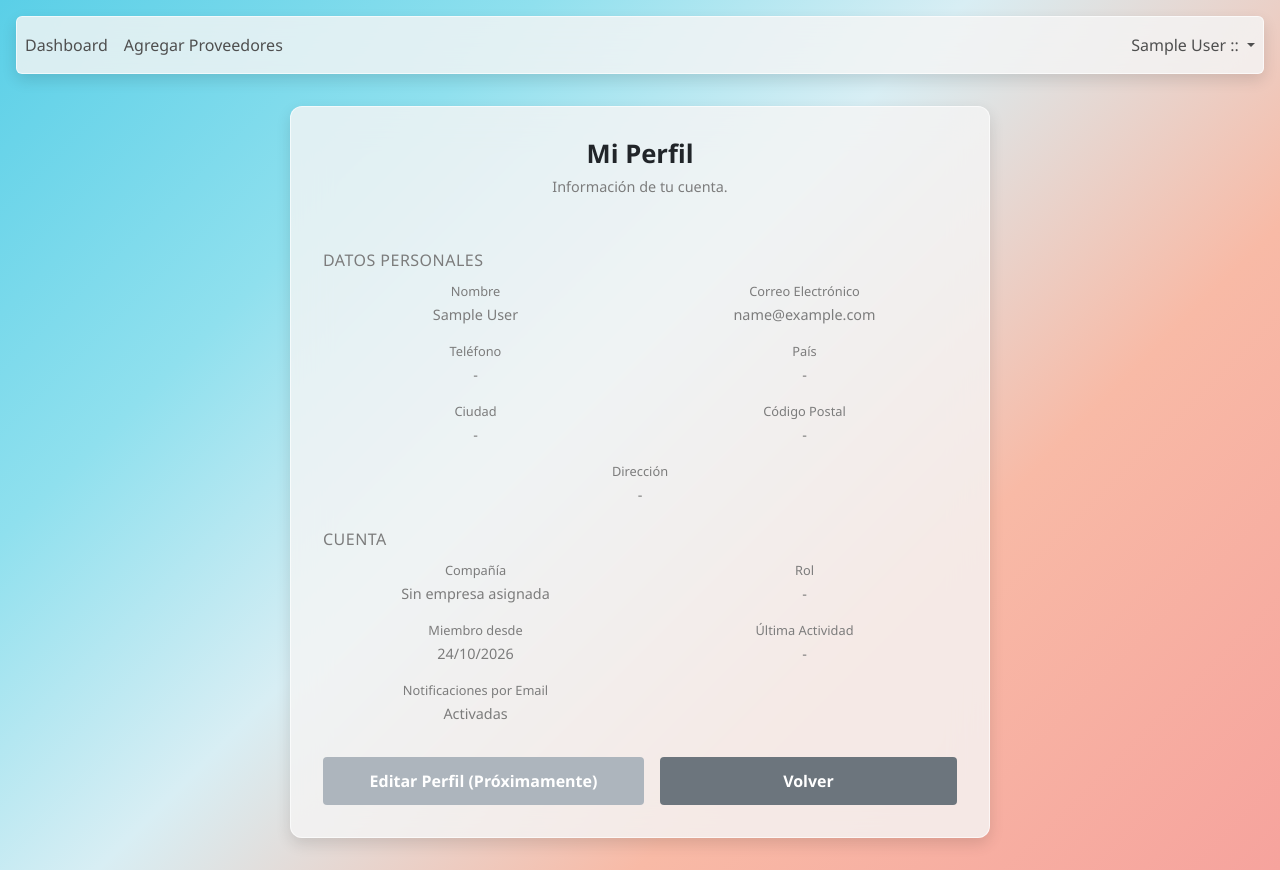
After one commit to d75324/stockv, a Django app: page /profile/ in a window 1280 px wide. The commit adds this page. Run offline with Django 5.2, Linux system fonts and the light colour scheme; the visitor is signed in with stand-in values (Sample User, id 1); data that the repository does not hold is empty.

Commit message:
agregar template para mostrar información de perfil en el navbar

```diff
--- a/stockv/urls.py
+++ b/stockv/urls.py
@@ -1,5 +1,5 @@
 from django.urls import path
-from .views import HomeView, LoginForm, DashboardView, RegisterView, CustomLoginView, CustomLogoutView, CompanyRegistrationView, ProductCreateView, ProviderCreateView, ProductRestockView, ProductCSVImportView, ProductCSVSampleView, SaleCreateView, SaleListView, SaleDetailView, SaleConfirmView, SaleCancelView
+from .views import HomeView, LoginForm, DashboardView, RegisterView, CustomLoginView, CustomLogoutView, CompanyRegistrationView, ProductCreateView, ProviderCreateView, ProductRestockView, ProductCSVImportView, ProductCSVSampleView, SaleCreateView, SaleListView, SaleDetailView, SaleConfirmView, SaleCancelView, ProfileView
 
 urlpatterns = [
     path('', HomeView.as_view(), name='home'),
@@ -18,4 +18,5 @@ urlpatterns = [
     path('sales/<int:pk>/', SaleDetailView.as_view(), name='sale_detail'),
     path('sales/<int:pk>/confirm/', SaleConfirmView.as_view(), name='sale_confirm'),
     path('sales/<int:pk>/cancel/', SaleCancelView.as_view(), name='sale_cancel'),
+    path('profile/', ProfileView.as_view(), name='profile'),
 ]
--- a/stockv/views.py
+++ b/stockv/views.py
@@ -83,7 +83,9 @@ class DashboardView(LoginRequiredMixin, TemplateView):
             # semáforos del dashboard
             context['total_stock_units'] = sum([p.current_stock for p in products])
             context['low_stock_count'] = sum([1 for p in products if p.is_below_min_stock])
-            context['pending_transfers'] = WarehouseTransfer.objects.filter(
+
+            # Ventas pendientes: oportunidades ya cargadas que faltan confirmar/cerrar.
+            context['pending_sales'] = Sale.objects.filter(
                 company=company,
                 status='pending'
             ).count()
@@ -93,7 +95,7 @@ class DashboardView(LoginRequiredMixin, TemplateView):
         else:
             context['total_stock_units'] = 0
             context['low_stock_count'] = 0
-            context['pending_transfers'] = 0
+            context['pending_sales'] = 0
             context['product_list'] = []
 
         return context
@@ -754,3 +756,26 @@ class SaleCancelView(LoginRequiredMixin, View):
             messages.info(request, 'Venta cancelada. Se liberó el stock reservado.')
 
         return redirect('sale_detail', pk=sale.pk)
+
+
+class ProfileView(LoginRequiredMixin, TemplateView):
+    """
+    Pantalla de solo lectura con los datos del usuario logueado.
+    La edición queda para más adelante: por ahora el botón está deshabilitado.
+    """
+    template_name = 'accounts/profile.html'
+
+    def get_context_data(self, **kwargs):
+        context = super().get_context_data(**kwargs)
+        user = self.request.user
+
+        company = Company.objects.filter(owner=user).first()
+        membership = None
+        if not company:
+            membership = user.memberships.filter(is_active=True).first()
+            if membership:
+                company = membership.company
+
+        context['company'] = company
+        context['membership'] = membership
+        return context
--- /dev/null
+++ b/templates/accounts/profile.html
@@ -0,0 +1,83 @@
+{% extends 'base.html' %}
+
+{% block content %}
+
+<div class="card" style="max-width: 700px; margin: 2rem auto; padding: 2rem;">
+    <h2>Mi Perfil</h2>
+    <p style="color: var(--muted);">Información de tu cuenta.</p>
+
+    <h3 style="font-size: 1rem; margin: 1.5rem 0 0.75rem; color: var(--muted); text-transform: uppercase; letter-spacing: 0.03em;">Datos Personales</h3>
+    <div style="display: grid; grid-template-columns: 1fr 1fr; gap: 1rem 1.5rem; text-align: left;">
+        <div>
+            <p style="margin: 0; font-size: 0.8rem; color: var(--muted);">Nombre</p>
+            <p style="margin: 0.2rem 0 0;">{{ user.first_name }} {{ user.last_name }}</p>
+        </div>
+        <div>
+            <p style="margin: 0; font-size: 0.8rem; color: var(--muted);">Correo Electrónico</p>
+            <p style="margin: 0.2rem 0 0;">{{ user.email }}</p>
+        </div>
+        <div>
+            <p style="margin: 0; font-size: 0.8rem; color: var(--muted);">Teléfono</p>
+            <p style="margin: 0.2rem 0 0;">{{ user.phone_number|default:"-" }}</p>
+        </div>
+        <div>
+            <p style="margin: 0; font-size: 0.8rem; color: var(--muted);">País</p>
+            <p style="margin: 0.2rem 0 0;">{{ user.country|default:"-" }}</p>
+        </div>
+        <div>
+            <p style="margin: 0; font-size: 0.8rem; color: var(--muted);">Ciudad</p>
+            <p style="margin: 0.2rem 0 0;">{{ user.city|default:"-" }}</p>
+        </div>
+        <div>
+            <p style="margin: 0; font-size: 0.8rem; color: var(--muted);">Código Postal</p>
+            <p style="margin: 0.2rem 0 0;">{{ user.zip_code|default:"-" }}</p>
+        </div>
+        <div style="grid-column: 1 / -1;">
+            <p style="margin: 0; font-size: 0.8rem; color: var(--muted);">Dirección</p>
+            <p style="margin: 0.2rem 0 0;">{{ user.address|default:"-" }}</p>
+        </div>
+    </div>
+
+    <h3 style="font-size: 1rem; margin: 1.5rem 0 0.75rem; color: var(--muted); text-transform: uppercase; letter-spacing: 0.03em;">Cuenta</h3>
+    <div style="display: grid; grid-template-columns: 1fr 1fr; gap: 1rem 1.5rem; text-align: left;">
+        <div>
+            <p style="margin: 0; font-size: 0.8rem; color: var(--muted);">Compañía</p>
+            <p style="margin: 0.2rem 0 0;">{{ company.name|default:"Sin empresa asignada" }}</p>
+        </div>
+        <div>
+            <p style="margin: 0; font-size: 0.8rem; color: var(--muted);">Rol</p>
+            <p style="margin: 0.2rem 0 0;">{% if membership %}{{ membership.get_role_display }}{% elif company %}Propietario{% else %}-{% endif %}</p>
+        </div>
+        <div>
+            <p style="margin: 0; font-size: 0.8rem; color: var(--muted);">Miembro desde</p>
+            <p style="margin: 0.2rem 0 0;">{{ user.date_joined|date:"d/m/Y" }}</p>
+        </div>
+        <div>
+            <p style="margin: 0; font-size: 0.8rem; color: var(--muted);">Última Actividad</p>
+            <p style="margin: 0.2rem 0 0;">{{ user.last_active|date:"d/m/Y H:i"|default:"-" }}</p>
+        </div>
+        <div>
+            <p style="margin: 0; font-size: 0.8rem; color: var(--muted);">Notificaciones por Email</p>
+            <p style="margin: 0.2rem 0 0;">{{ user.email_notifications_enabled|yesno:"Activadas,Desactivadas" }}</p>
+        </div>
+    </div>
+
+    {% if user.x_url or user.instagram_url or user.facebook_url %}
+        <h3 style="font-size: 1rem; margin: 1.5rem 0 0.75rem; color: var(--muted); text-transform: uppercase; letter-spacing: 0.03em;">Redes Sociales</h3>
+        <ul style="padding-left: 1.2rem; margin: 0; text-align: left;">
+            {% if user.x_url %}<li><a href="{{ user.x_url }}" target="_blank">X (Twitter)</a></li>{% endif %}
+            {% if user.instagram_url %}<li><a href="{{ user.instagram_url }}" target="_blank">Instagram</a></li>{% endif %}
+            {% if user.facebook_url %}<li><a href="{{ user.facebook_url }}" target="_blank">Facebook</a></li>{% endif %}
+        </ul>
+    {% endif %}
+
+    <div style="display: flex; gap: 1rem; margin-top: 2rem;">
+        <button type="button" disabled title="Próximamente" style="flex: 1; padding: 0.75rem; background-color: #adb5bd; color: white; border: none; border-radius: 4px; cursor: not-allowed;">
+            Editar Perfil (Próximamente)
+        </button>
+        <a href="{% url 'dashboard' %}" style="flex: 1; text-decoration: none;">
+            <button type="button" style="width: 100%; padding: 0.75rem; background-color: #6c757d; color: white; border: none; border-radius: 4px; cursor: pointer;">Volver</button>
+        </a>
+    </div>
+</div>
+{% endblock %}
--- a/templates/dashboard/index.html
+++ b/templates/dashboard/index.html
@@ -54,7 +54,10 @@
             <h3 style="font-size: 2.2rem; color: #d9534f; margin-bottom: 0.5rem;">{{ low_stock_count }}</h3>
             <p style="margin: 0; font-weight: 600;">Productos Bajo Stock Mínimo</p>
         </div>
-        <a href="{% url 'sale_list' %}?status=pending" style="text-decoration: none; color: inherit;"></a>
+
+         <!-- PROBABLE ERROR AQUI  -->
+
+        <a href="{% url 'sale_list' %}?status=pending" style="text-decoration: none; color: inherit;">
             <div class="card" style="max-width: 100%; text-align: center; border-left: 5px solid #6f42c1;">
                 <h3 style="font-size: 2.2rem; color: #6f42c1; margin-bottom: 0.5rem;">{{ pending_sales }}</h3>
                 <p style="margin: 0; font-weight: 600;">Ventas Pendientes</p>
--- a/templates/navbar.html
+++ b/templates/navbar.html
@@ -36,7 +36,7 @@
 
             <ul class="dropdown-menu dropdown-menu-end">
                 <li>
-                    <a class="dropdown-item" href="#">
+                    <a class="dropdown-item" href="{% url 'profile' %}">
                         Perfil
                     </a>
                 </li>
```
